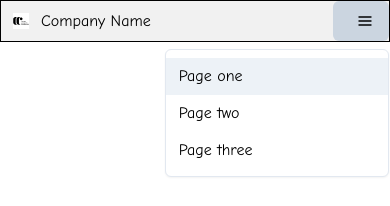
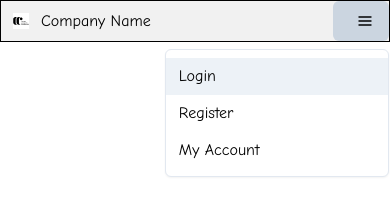
Before and after one commit to RobertBognar/hr-app, a React (Create React App) app: page /register in a window 390 px wide. Both pictures are taken after a click on the button 361 px from the left and 21 px from the top of the page. Shown: the top 206 px of the page. Built offline with nearby package versions, Linux system fonts and the light colour scheme.

Commit message:
fixing hamburger icons

```diff
--- a/src/components/Navbar/Navbar.js
+++ b/src/components/Navbar/Navbar.js
@@ -1,5 +1,5 @@
 import React from 'react';
-import { useNavigate } from 'react-router-dom';
+import { useNavigate, Link } from 'react-router-dom';
 import {
     Box,
     Flex,
@@ -40,9 +40,15 @@ const Navbar = () => {
                         display={['flex', 'flex', 'none', 'none']}
                     />
                     <MenuList>
-                        <MenuItem>Page one</MenuItem>
-                        <MenuItem>Page two</MenuItem>
-                        <MenuItem>Page three</MenuItem>
+                        <MenuItem onClick={() => navigate('/login')}>
+                            Login
+                        </MenuItem>
+                        <MenuItem onClick={() => navigate('/register')}>
+                            Register
+                        </MenuItem>
+                        <MenuItem onClick={() => navigate('/profile')}>
+                            My Account
+                        </MenuItem>
                     </MenuList>
                 </Menu>
                 <Tabs />
--- a/src/components/Register.js
+++ b/src/components/Register.js
@@ -110,7 +110,6 @@ const Register = () => {
                             justifyContent={'space-between'}
                             alignItems={'center'}
                         >
-                            {/* <i>Already have account ?</i> */}
                             <Link onClick={() => navigate('/login')}>
                                 Already have account?
                             </Link>
```
